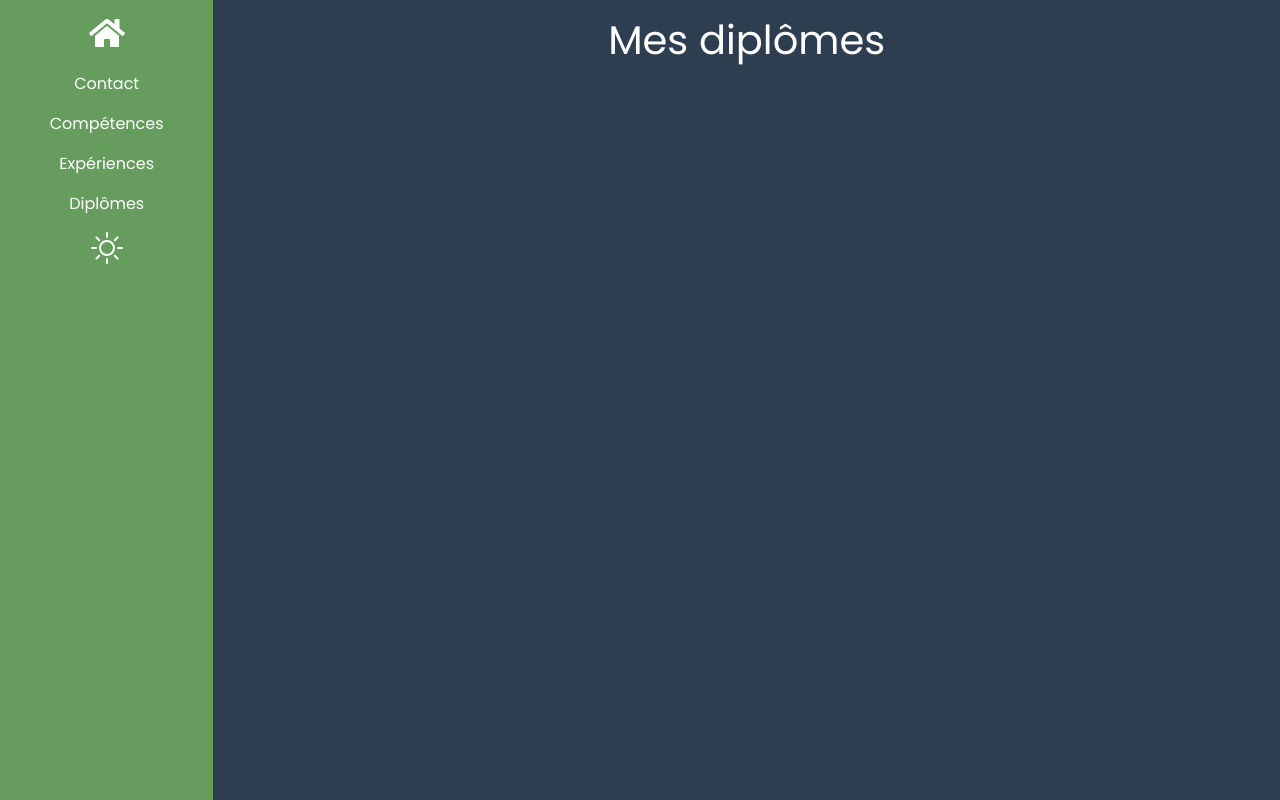
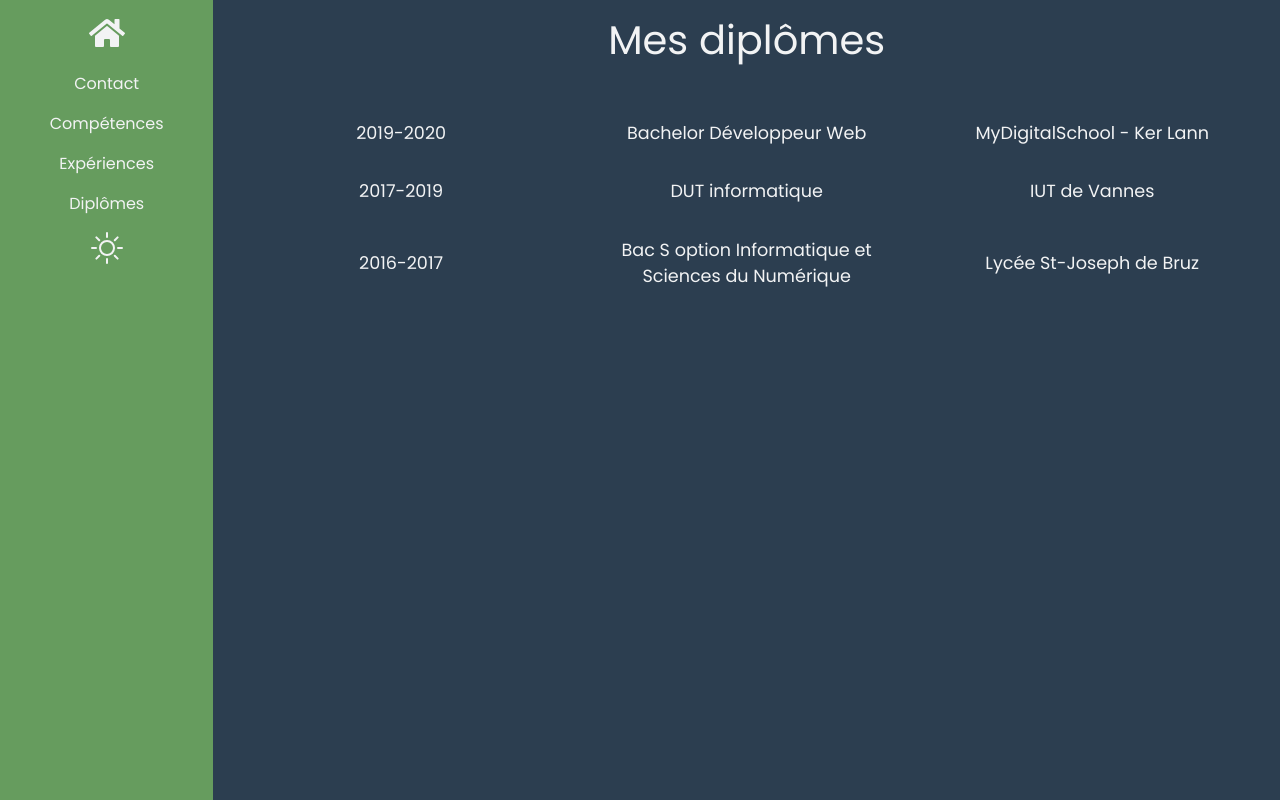
Before and after one commit to CedricBardaine/me, a Vue app: page /Diplomas in a window 1280 px wide. Built offline with nearby package versions, Linux system fonts and the light colour scheme.

Commit message:
finish diplomas vue  ;  rename ced-workRow to ced-customRow to use it everyhere  ;  change white to a slightly eye-friendlier white

```diff
--- /dev/null
+++ b/src/assets/diplomas.json
@@ -0,0 +1,19 @@
+{
+    "diplomas": [
+        {
+            "date": "2019-2020",
+            "title": "Bachelor Développeur Web",
+            "where": "MyDigitalSchool - Ker Lann"
+        },
+        {
+            "date": "2017-2019",
+            "title": "DUT informatique",
+            "where": "IUT de Vannes"
+        },
+        {
+            "date": "2016-2017",
+            "title": "Bac S option Informatique et Sciences du Numérique",
+            "where": "Lycée St-Joseph de Bruz"
+        }
+    ]
+}
--- a/src/custom.scss
+++ b/src/custom.scss
@@ -7,7 +7,7 @@ $color-primary: #669C5E;
 $color-secondary: #e8A90C;
 $color-secondary-light: #f6c957;
 $color-black: #2C3E50;
-$color-white: #FFFFFF;
+$color-white: #f2f3f4; // Anti-flash white
 
 $fontSize-default: 1.1rem ;
 
@@ -23,6 +23,7 @@ a:hover {
     color: $color-primary
 }
 
+
 .centerMe {
     left: 0;
     right: 0;
@@ -32,6 +33,7 @@ a:hover {
 .fitMe {
     font-size: 1vw !important;
 }
+
 
 .ced-btn {
     background-color: $color-secondary ;
@@ -49,6 +51,7 @@ a:hover {
     transition-duration: 0.25s;
 }
 
+
 .ced-popup {
     // color: #2C3E50 ;
     font-weight: bold;
@@ -64,9 +67,11 @@ a:hover {
     width: fit-content;
 }
 
+
 .ced-contentBlock {
     padding-bottom: 3rem;
 }
+
 
 .ced-skill {
     color: $color-white;
@@ -86,14 +91,17 @@ a:hover {
     margin: 0.5rem
 }
 
+
 .ced-rangeInput {
     direction: rtl !important;
 }
+
 
 hr.ced-hr {
     border: solid 2px;
     border-radius: 9000px;
 }
+
 
 .ced-important {
 color: $color-primary;
@@ -101,3 +109,20 @@ font-size: $fontSize-default*1.2;
 margin: $fontSize-default*0.5;
 font-weight: bold;
 }
+
+
+.ced-customRow {
+    font-size: $fontSize-default;
+    padding-bottom:2rem;
+    transition: 1s;
+}
+.ced-customRow:hover {
+    font-size: 1.25em; //multiply by
+    color: $color-primary;
+    margin-top:1rem;
+    margin-bottom:1rem;
+    transition: 1s;
+}
+.ced-customRow * {
+    align-self: center;
+}
--- a/src/views/Diplomas.vue
+++ b/src/views/Diplomas.vue
@@ -1,5 +1,28 @@
 <template>
     <div>
-        <h1>Mes diplômes</h1>
+
+        <div class="ced-contentBlock">
+            <h1>Mes diplômes</h1>
+        </div>
+
+        <div class="ced-contentBlock">
+            <b-row class='diplomaRow ced-customRow' v-for="(diplom, i) in myDiplomas" :key="i">
+                <b-col>{{diplom.date}}</b-col>
+                <b-col>{{diplom.title}}</b-col>
+                <b-col>{{diplom.where}}</b-col>
+            </b-row>
+        </div>
     </div>
 </template>
+
+<script>
+import diplomas from "@/assets/diplomas.json";
+
+export default {
+    data() {
+        return {
+            myDiplomas: diplomas.diplomas
+        }
+    },
+}
+</script>
--- a/src/views/Timeline.vue
+++ b/src/views/Timeline.vue
@@ -5,21 +5,21 @@
             <b-button class="ced-btn"  @click="showPros = !showPros">{{displayProsTxt}}</b-button>
         </div>
 
-        <b-row class="ced-contentBlock ced-workRow" v-for="(work, index) in myWorksToDisplay" :key="index">
+        <b-row class="ced-contentBlock ced-customRow" v-for="(work, index) in myWorksToDisplay" :key="index">
             <b-col>
-                <b-row class="h-50 p-3 ced-workRow-dateRow">{{ displayDate(work.date, work.date_end) }}</b-row>
-                <b-row class="h-50 p-3 ced-workRow-orgRow">{{ work.org }}</b-row>
+                <b-row class="h-50 p-3 ced-customRow-dateRow">{{ displayDate(work.date, work.date_end) }}</b-row>
+                <b-row class="h-50 p-3 ced-customRow-orgRow">{{ work.org }}</b-row>
             </b-col>
             <b-col cols=6>
-                <b-row class="ced-workRow-titleRow">{{ work.title }}</b-row>
-                <b-row class="ced-workRow-defRow">{{ work.def }}</b-row>
+                <b-row class="ced-customRow-titleRow">{{ work.title }}</b-row>
+                <b-row class="ced-customRow-defRow">{{ work.def }}</b-row>
             </b-col>
             <b-col>
                 <div class="ced-skill fitMe" v-for="(hashtag, index) in work.hashtags" :key="index">
                     {{ hashtag }}
                 </div>
             </b-col>
-            <b-col cols=1 class="ced-workRow-links">
+            <b-col cols=1 class="ced-customRow-links">
                 <span v-if="work.source" style="font-size: 1.3em">
                     <a :href="work.source" target="_blank">
                         <font-awesome-icon :icon="['fab', 'git-alt']" />
@@ -155,45 +155,27 @@ export default {
 <style lang="scss" scoped>
     @import "../custom.scss";
 
-    .ced-workRow {
-        font-size: $fontSize-default;
-        padding-bottom:2rem;
-        transition: 1s;
-    }
-    .ced-workRow:hover {
-        font-size: 1.25em; //multiply by 1.1
-        color: $color-primary;
-        margin-top:1rem;
-        margin-bottom:1rem;
-        transition: 1s;
-    }
-    .ced-workRow * {
-        align-self: center;
-    }
-    // .ced-workRow:hover .ced-workRow-links {
-    //     color: $color-secondary !important;
-    //     transition: 1s;
-    // }
-    .ced-workRow-dateRow {
+
+    .ced-customRow-dateRow {
         font-size: $fontSize-default*1.5;
         justify-content: center;;
     }
-    .ced-workRow-orgRow {
+    .ced-customRow-orgRow {
         font-size: $fontSize-default*1.5;
         word-break: break-word;
         justify-content: center;;
         font-weight: bold ;
     }
-    .ced-workRow-titleRow {
+    .ced-customRow-titleRow {
         font-size: $fontSize-default*1.5;
         justify-content: center;;
         padding-bottom: 0.5rem;
     }
-    .ced-workRow-defRow {
+    .ced-customRow-defRow {
         text-align: justify;
 
     }
-    .ced-workRow-links {
+    .ced-customRow-links {
         font-size: $fontSize-default*2 !important;
         text-align: center;
     }
```
